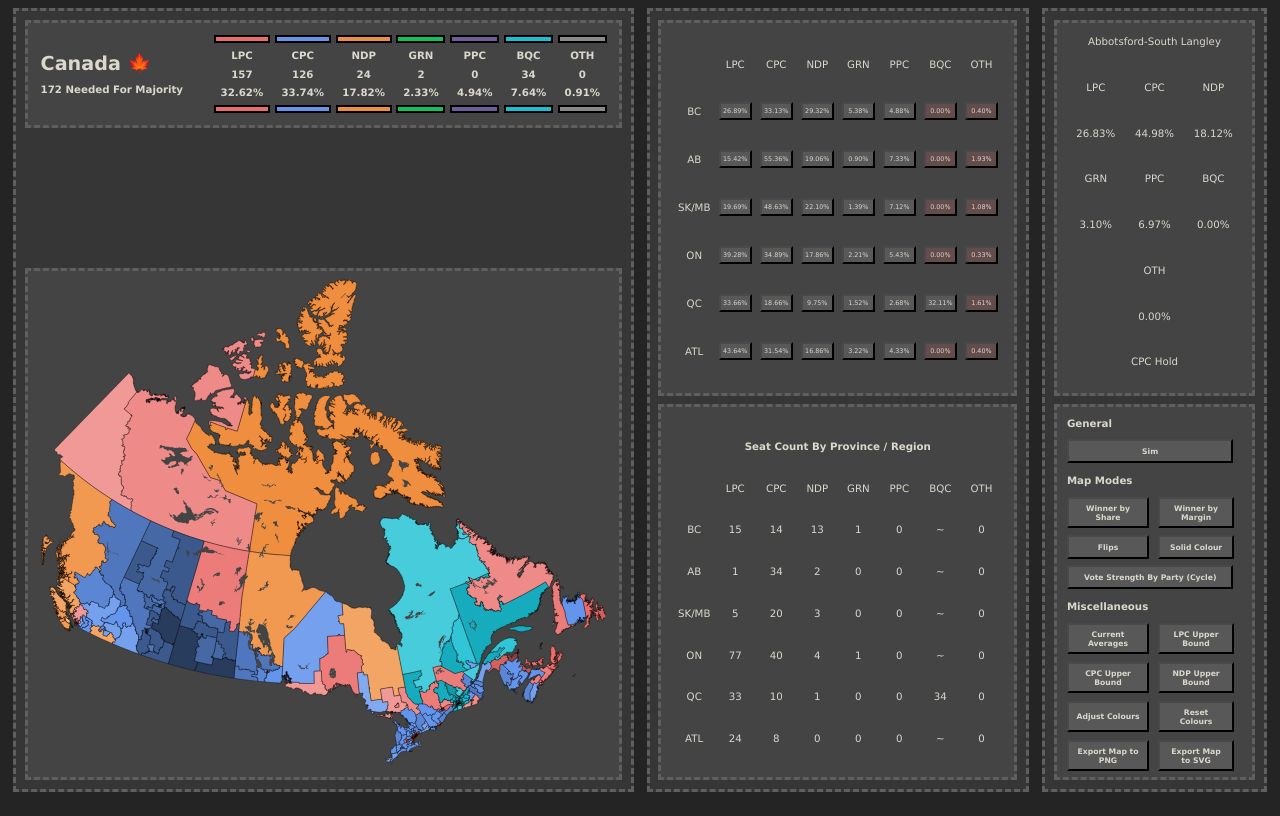
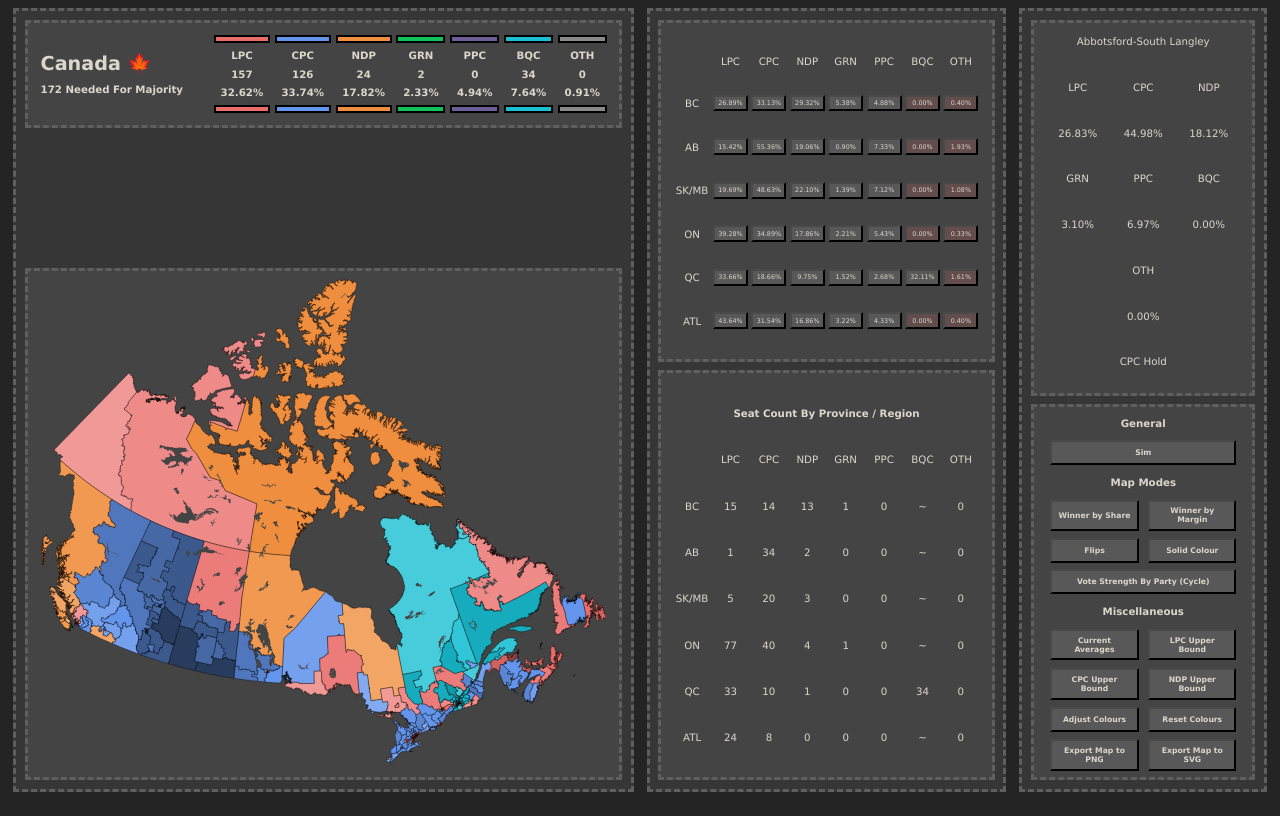
Before and after one commit to alx1010/parlasim-2, a plain HTML site: page index.html in a window 1280 px wide. Drawn offline with Linux system fonts and the light colour scheme.

Commit message:
quick styling fix

```diff
--- a/styles.css
+++ b/styles.css
@@ -92,7 +92,7 @@ body {
 }
 
 #wrapper-mid-right {
-	flex: 1;
+	width: 60%;
 	padding: 0.7vw;
 	display: flex;
 	flex-direction: column;
@@ -114,7 +114,7 @@ body {
 }
 
 #mr-box-bottom {
-	height: 50%;
+	height: 60%;
 	background-color: var(--box-colour);
 	display: flex;
 	justify-content: center;
@@ -125,6 +125,7 @@ body {
 }
 
 #wrapper-right {
+	width: 40%;
 	padding: 0.7vw;
 	display: flex;
 	flex-direction: column;
@@ -157,6 +158,7 @@ body {
 	padding: 1% 5%;
 	box-sizing: border-box;
 	align-items: center;
+	justify-items: center;
 	border-style: dashed;
 	border-color: var(--border-colour);
 }
@@ -213,7 +215,7 @@ body {
 }
 
 #input-table > input {
-	width: 60%;
+	width: 70%;
 	height: 25%;
 	font-size: 0.5vw;
 	background-color: rgb(88, 88, 88);
```
